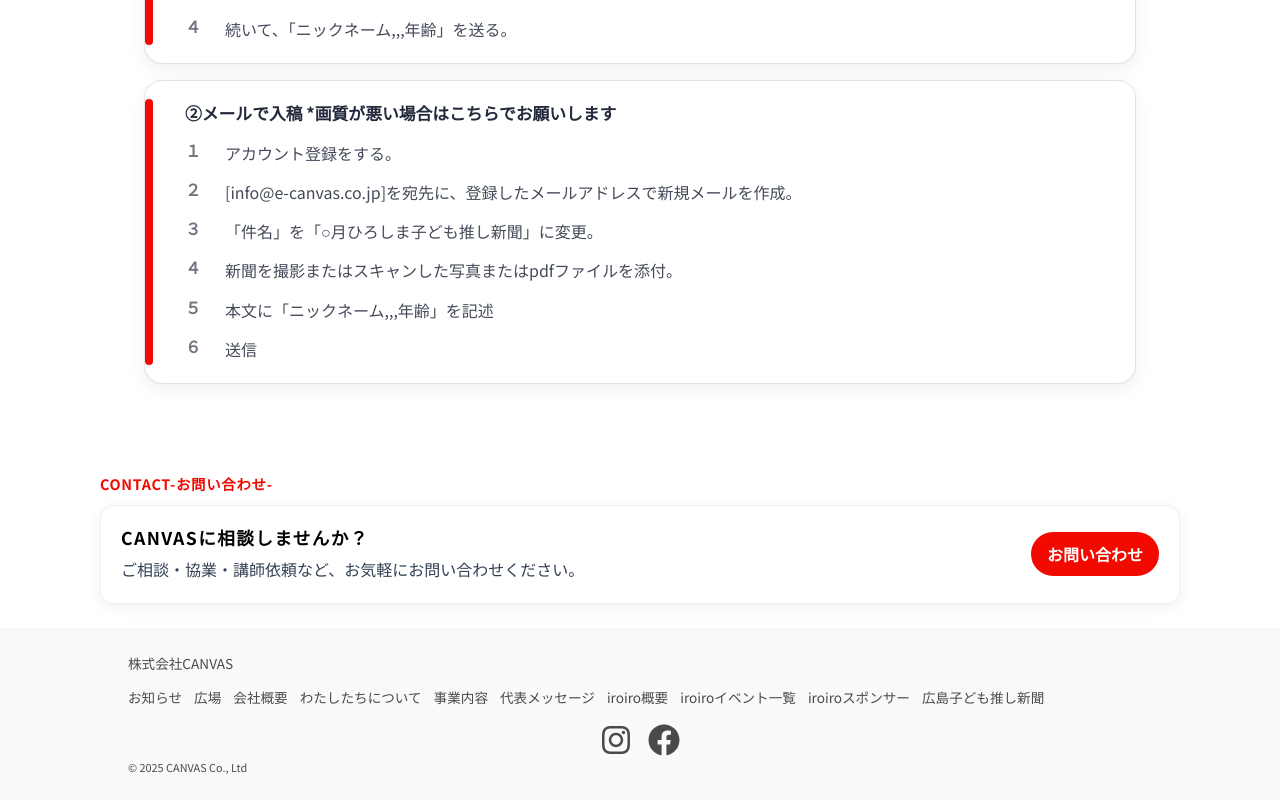
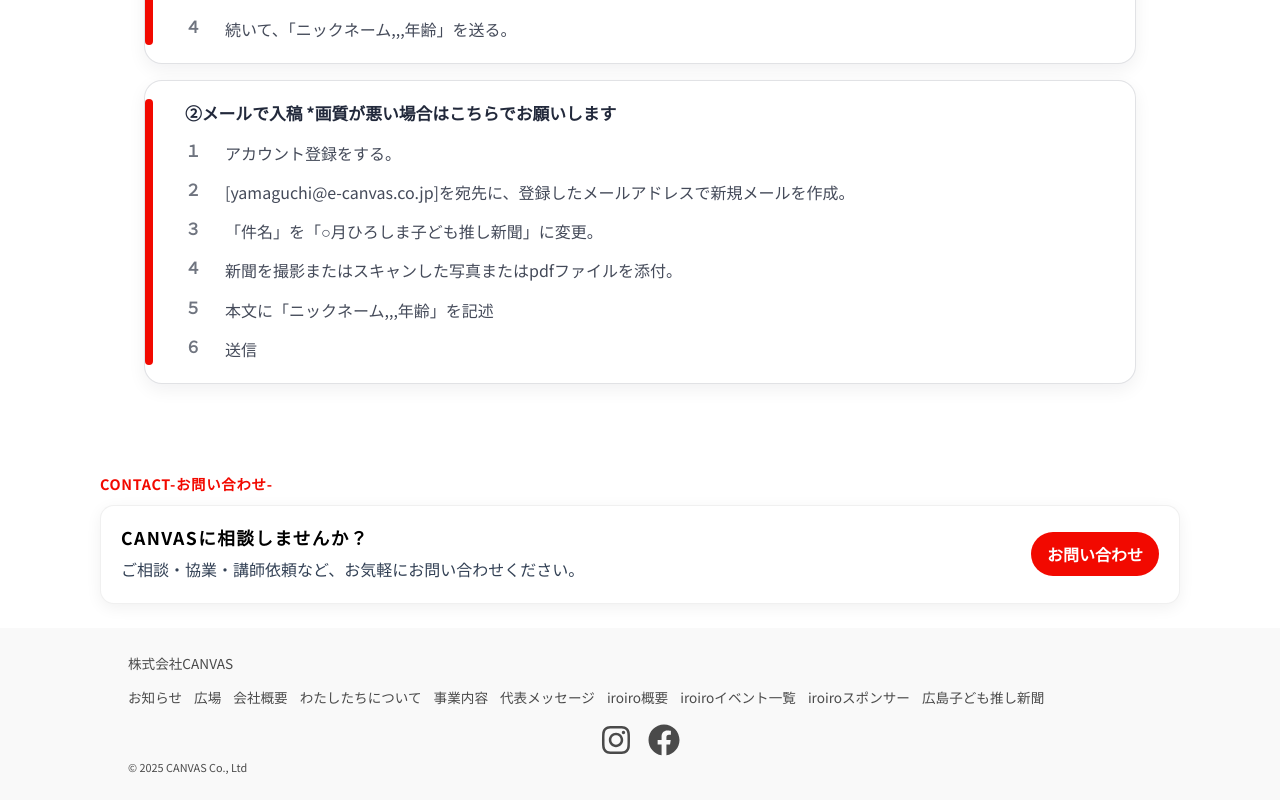
Before and after one commit to yvngmaxe/Canvas-site, a Next.js app: page /iroiro/kodomonews in a window 1280 px wide. Shown: the part 1882-2682 px from the top of the page. Built offline with nearby package versions, Linux system fonts and the light colour scheme; no server answers.

Commit message:
mailadress

```diff
--- a/app/iroiro/kodomonews/page.tsx
+++ b/app/iroiro/kodomonews/page.tsx
@@ -68,7 +68,7 @@ const SUBMISSIONS = (mailto: string): SubmissionMethod[] => [
     title: "②メールで入稿 *画質が悪い場合はこちらでお願いします",
     steps: [
       "アカウント登録をする。",
-      "[info@e-canvas.co.jp]を宛先に、登録したメールアドレスで新規メールを作成。",
+      "[yamaguchi@e-canvas.co.jp]を宛先に、登録したメールアドレスで新規メールを作成。",
       "「件名」を「○月ひろしま子ども推し新聞」に変更。",
       "新聞を撮影またはスキャンした写真またはpdfファイルを添付。",
       "本文に「ニックネーム,,,年齢」を記述",
```
